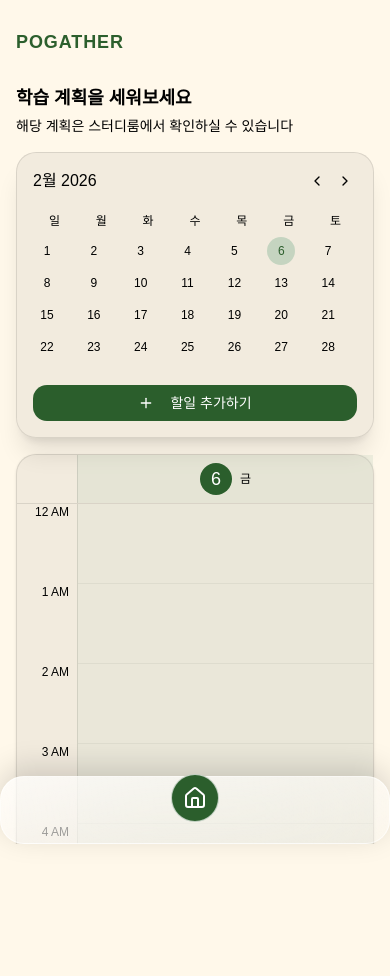
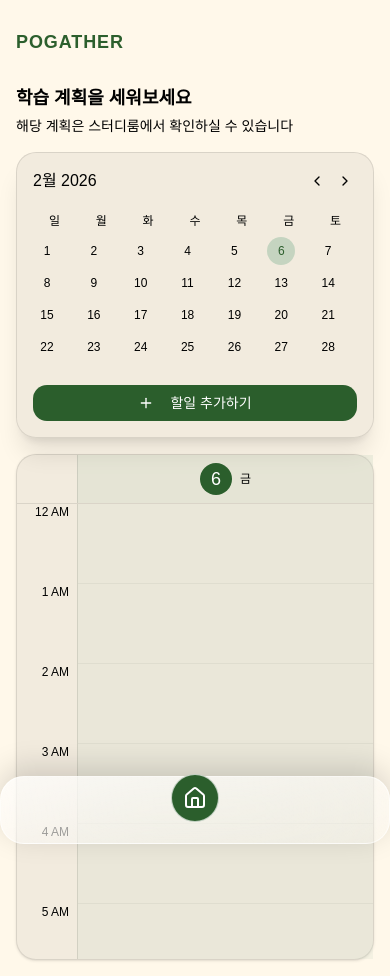
Before and after one commit to normaldeve/pomodoro-front, a Next.js app: page /calendar in a window 390 px wide. Before the commit the page ends 844 px from the top, so only its background shows below. Built offline with nearby package versions, Linux system fonts and the light colour scheme; a web font is replaced by a local one.

Commit message:
feat: 모바일 환경에서 캘린더 스크롤 문제 해결

```diff
--- a/app/calendar/page.tsx
+++ b/app/calendar/page.tsx
@@ -325,7 +325,7 @@ export default function CalendarPage() {
         </div>
 
         {/* Main Content */}
-        <main className={`relative w-full flex gap-4 ${isMobile ? "flex-col" : ""}`} style={{ height: "calc(100vh - 200px)" }}>
+        <main className={`relative w-full flex gap-4 ${isMobile ? "flex-col" : ""}`} style={{ height: isMobile ? "auto" : "calc(100vh - 200px)" }}>
         {/* Sidebar */}
         <div
           className={`${isMobile ? "w-full" : "w-64 shrink-0"} bg-black/5 p-4 shadow-xl border border-black/10 rounded-xl opacity-0 ${isLoaded ? "animate-fade-in" : ""} flex flex-col justify-between`}
@@ -456,10 +456,10 @@ export default function CalendarPage() {
 
         {/* Calendar View */}
         <div
-          className={`flex-1 flex flex-col opacity-0 bg-black/5 rounded-xl border border-black/10 shadow-sm ${isLoaded ? "animate-fade-in" : ""}`}
-          style={{ animationDelay: "0.6s" }}
+          className={`flex-1 flex flex-col opacity-0 bg-black/5 rounded-xl border border-black/10 shadow-sm ${isLoaded ? "animate-fade-in" : ""} ${isMobile ? "min-h-0" : ""}`}
+          style={{ animationDelay: "0.6s", ...(isMobile ? { height: "60vh", maxHeight: "60vh" } : {}) }}
         >
-          <CustomScrollbar className="flex-1 overflow-y-auto min-h-0">
+          <CustomScrollbar className={`flex-1 overflow-y-auto ${isMobile ? "min-h-0" : "min-h-0"}`}>
             {/* Week Header */}
             <div
               className="grid border-b border-black/10"
```
